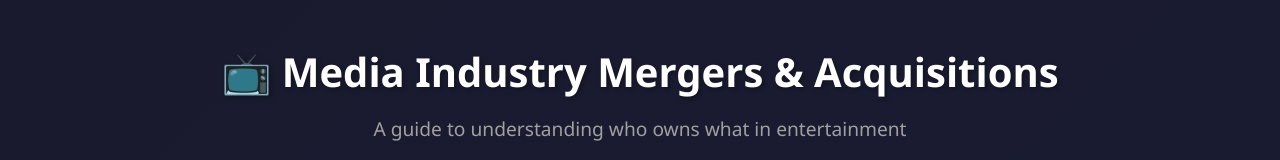
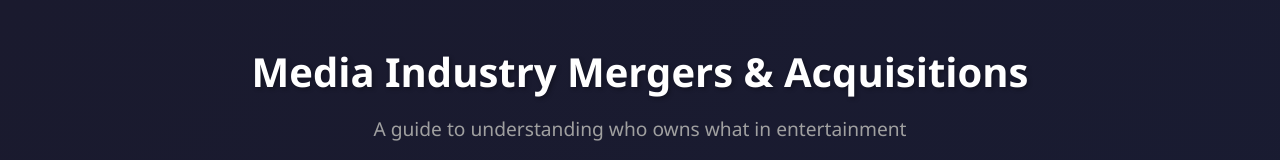
Before and after one commit to aterstallaco/mergers, a plain HTML site: page index.html in a window 1280 px wide. Shown: the top 160 px of the page. Drawn offline with Linux system fonts and the light colour scheme.

Commit message:
Update index.html

```diff
--- a/index.html
+++ b/index.html
@@ -449,7 +449,7 @@
 <body>
     <div class="container">
         <header>
-            <h1>📺 Media Industry Mergers & Acquisitions</h1>
+            <h1>Media Industry Mergers & Acquisitions</h1>
             <p class="subtitle">A guide to understanding who owns what in entertainment</p>
             <p class="last-updated">Last Updated: January 22, 2026</p>
         </header>
@@ -574,7 +574,7 @@
             </div>
 
             <div class="alert alert-danger">
-                <span class="alert-icon">🎬</span>
+
                 <div>
                     <strong>Impact on Documentaries:</strong> MTV Documentary Films is now in flux. The label will likely be "quiet" while the Ellison regime restructures priorities. Not a good time to pitch.
                 </div>
```
